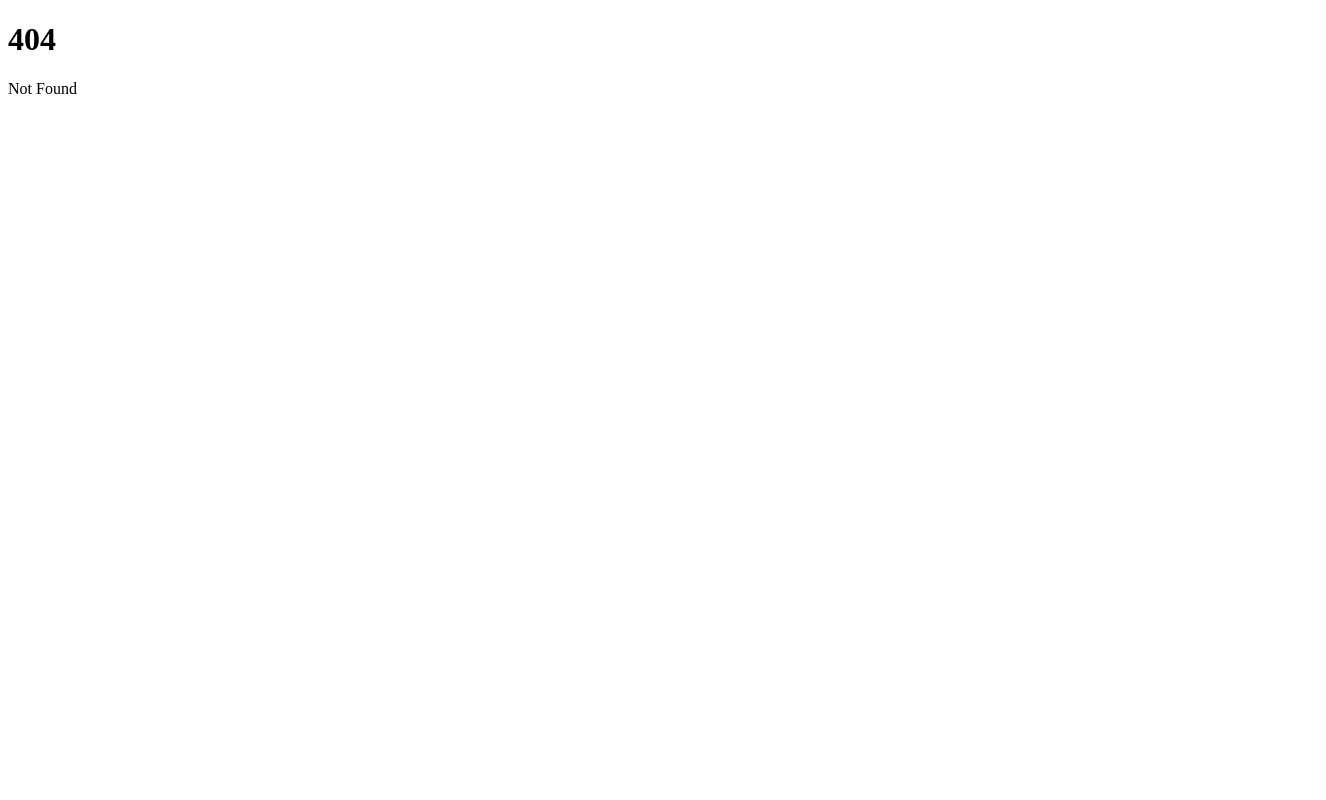
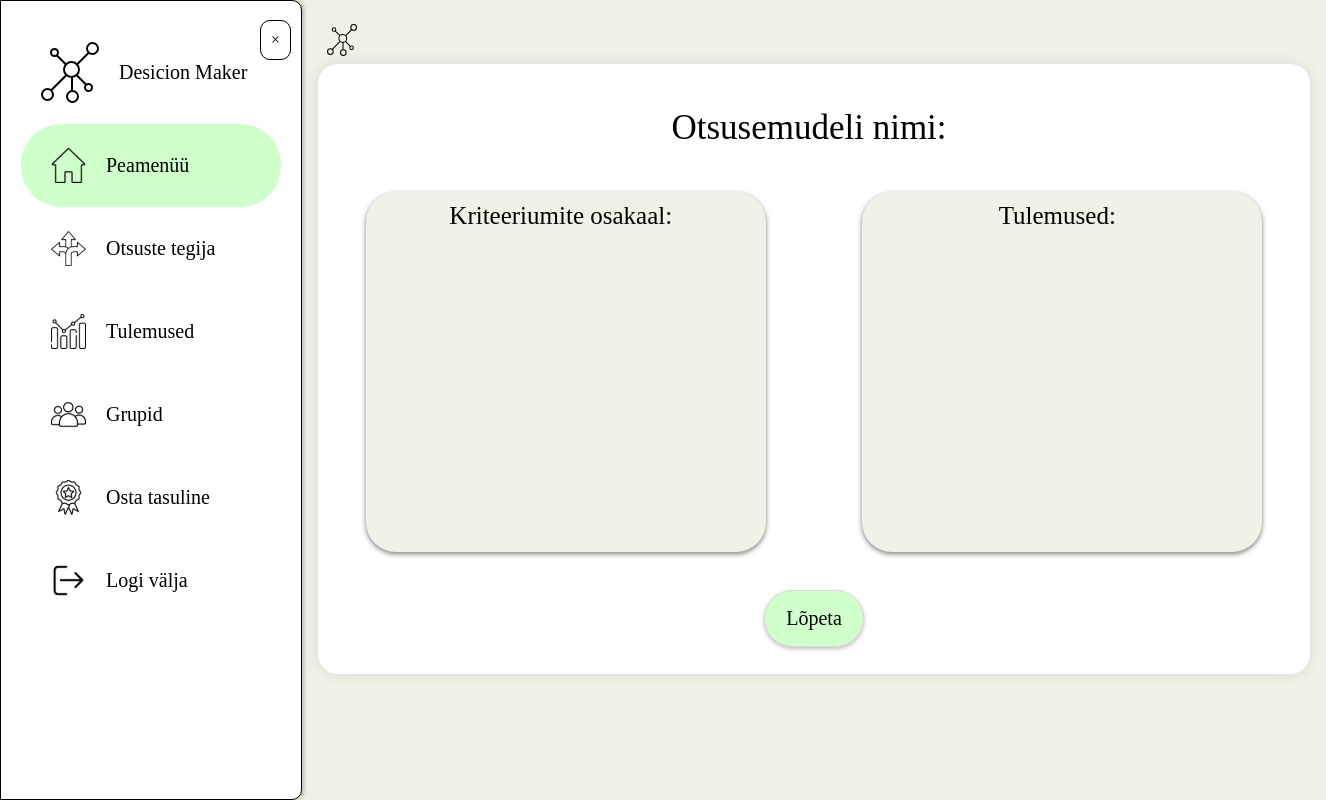
Before and after one commit to TLU-DTI/Ryhm-4, a SvelteKit app in the folder my-app/: page /vaata-tulemusi/tulemused in a window 1280 px wide. Before the commit this address had no page. Shown: the whole page, 1326 px wide, since content can reach past the window. Built offline with nearby package versions, Linux system fonts and the light colour scheme.

Commit message:
parandatud go to nupp

```diff
--- /dev/null
+++ b/my-app/src/routes/(app)/otsustaja/+page.svelte
@@ -0,0 +1,129 @@
+<script lang="ts">
+    import Button from "$lib/components/Button.svelte";
+    import { goto } from "$app/navigation";
+    import { onMount } from 'svelte';
+    import { get } from 'svelte/store';
+    import { page } from "$app/stores";
+    let code: number | null = null
+
+onMount(() => {
+const urlCode = get(page).url.searchParams.get("code");
+if (urlCode) {
+    code = parseInt(urlCode, 10);
+}
+});
+
+let kriteeriumid: { title: string, lk: number}[] = [
+    { title: "kriteerium 1",lk:1 },
+    { title: "kriteerium 2",lk:2 },
+    { title: "kriteerium 3",lk:3 },
+    { title: "kriteerium 4",lk:4 }
+];
+
+</script>
+
+<section class="container">
+    <div class="button-container">
+        <h2>Milline on Sinu valik, kui kriteeriumiks on:</h2>
+        <div class="button-name">
+            {#each kriteeriumid as kriteerium }
+                {#if code===kriteerium.lk}
+                <div class="nupp">{kriteerium.title}</div>
+                {/if}
+            {/each}
+            <br>
+            <div class="form">
+            <form class="likert-form">
+                <input type="radio" id="radio5" name="likert" value="5">
+                <label for="radio5"></label>
+                <input type="radio" id="radio4" name="likert" value="4">
+                <label for="radio4"></label>
+
+                <input type="radio" id="radio3" name="likert" value="3">
+                <label for="radio3"></label>
+
+                <input type="radio" id="radio2" name="likert" value="2">
+                <label for="radio2"></label>
+
+                <input type="radio" id="radio1" name="likert" value="1">
+                <label for="radio1"></label>
+              </form>
+            </div>
+        </div>
+        <br>
+        <div class="buttons">
+            <Button style="secondary" on:click={() => goto("/")} on:keydown>Tagasi
+            </Button>
+            <Button on:click={() => goto("/tasuline-ot-valikud/otsusemudel")} on:keydown>Jätka</Button>
+        </div>
+    </div>
+</section>
+
+<style>
+    section.container {
+        display: flex;
+        justify-content: center;
+        align-items: center;
+        flex: 0.7;
+    }
+
+    .button-container {
+        background-color: white;
+        display: flex;
+        flex-direction: column;
+        border-radius: 20px;
+        padding: 50px;
+        width: 1000px;
+        height: 500px;
+        height: auto;
+        box-shadow: 0px 0px 15px rgba(0, 0, 0, 0.1); /* varjuefekt */
+    }
+
+    .button-name {
+        display: flex;
+        align-items: center;
+        flex-direction: column;
+    }
+    .nupp{
+        padding: 10px;
+        background-color: green;
+
+    }
+
+    .buttons{
+        margin-top: 20px;
+        display: flex;
+        justify-content: space-between;
+    }
+
+    h2{
+        font-size: 30px;
+    }
+
+    .form{
+        background-color: #fff;
+  box-shadow: 0 0 10px rgba(0,0,0,0.1);
+  padding: 20px;
+  width: 70%;
+    }
+    .likert-form {
+        display: flex;
+        justify-content: space-between;
+        flex-wrap: wrap;
+        align-items: center;
+        flex-direction: row;
+    }
+
+    input[type="radio"] + label {
+    cursor: pointer;
+    padding: 10px;
+    display: flex;
+    justify-content: center;
+    align-items: center;
+    text-align: center;
+    margin-bottom: 5px;
+    border-radius: 4px;
+}
+
+
+</style>
--- a/my-app/src/routes/(app)/tasuline-ot-valikud/sisesta-kriteeriumid/+page.svelte
+++ b/my-app/src/routes/(app)/tasuline-ot-valikud/sisesta-kriteeriumid/+page.svelte
@@ -48,7 +48,7 @@
             <br>
             <div class="buttons">
                 <Button style="secondary" on:click={() => goto("/tasuline-ot-valikud/valikud")} on:keydown>Tagasi</Button>
-                <Button on:click={() => goto("/tasuline-ot-valikud/vali-kriteeriumid")} on:keydown>Jätka</Button>
+                <Button on:click={() => goto("/tasuline-ot-valikud/vali-kriteeriumid?code=1")} on:keydown>Jätka</Button>
             </div>
     </div>
 
--- /dev/null
+++ b/my-app/src/routes/(app)/vaata-tulemusi/tulemused/+page.svelte
@@ -0,0 +1,194 @@
+<script lang="ts">
+    import Button from "$lib/components/Button.svelte";
+    import { goto } from "$app/navigation";
+    import { page } from "$app/stores";
+    import { onMount } from 'svelte';
+    import { get } from 'svelte/store';
+    let code: number | null = null
+
+    onMount(() => {
+        const urlCode = get(page).url.searchParams.get("code");
+        if (urlCode) {
+            code = parseInt(urlCode, 10);
+        }
+    });
+
+    let valikud: { title: string, lk: number, per: number}[] = [
+        { title: "Valik 1",lk: 1, per: 67.4},
+        { title: "valik 2",lk: 1, per: 15.2},
+        { title: "valik 3",lk: 1, per: 10.9},
+        { title: "valik 4" ,lk: 1, per: 6.6}
+    ];
+
+    let kriteeriumid: { title: string, lk: number, per: number }[] = [
+        { title: "kriteerium1", lk: 1, per: 40.0},
+        { title: "kriteerium2", lk: 1, per: 10.0},
+        { title: "kriteerium3", lk: 1, per: 20.0},
+        { title: "kriteerium4", lk: 1, per: 30.0}
+    ];
+</script>
+
+<section class="container">
+    <div class="icontainer">
+        <div class="header">
+            <h2>Otsusemudeli nimi:</h2>
+        </div>
+        <div class="box">
+            <div class="kritnimi">
+                <h2>Kriteeriumite osakaal:</h2>
+                {#each kriteeriumid as kriteerium }
+                    {#if code === kriteerium.lk}
+                        <div class="text" style="--percentage: {kriteerium.per}%" ><p>{kriteerium.title}</p>
+                             <div class="percentage"><p>{kriteerium.per}%</p></div>
+                        </div>
+                    {/if}
+                {/each}
+            </div>
+            <div class="tulemused">
+                <h2>Tulemused:</h2>
+                {#each valikud as valik }
+                    {#if code === valik.lk}
+                        <div class="tulem" style="--percentage: {valik.per}%">
+                            <p>{valik.title}</p>
+                            <div class="percent"><p>{valik.per}%</p></div>
+                        </div>
+                    {/if}
+                {/each}
+            </div>
+        </div>
+        <br>
+        <div class="buttons">
+            <Button size="large" on:click={() => goto("/")} on:keydown>Lõpeta</Button>
+        </div>
+    </div>
+</section>
+
+<style>
+    .buttons {
+        margin-top: 20px;
+        display: flex;
+        justify-content: center;
+        margin-bottom: 20px;
+    }
+    section.container {
+        display: flex;
+        justify-content: center;
+        align-items: center;
+        flex: 0.7;
+    }
+    .icontainer {
+        background-color: white;
+        border-radius: 20px;
+        width: 1000px;
+        height: 500px;
+        box-shadow: 0px 0px 15px rgba(0, 0, 0, 0.1);
+        padding-bottom: 110px;
+    }
+
+    .icontainer h2 {
+        text-align: center;
+        margin-right: 10px;
+        font-size: 35px;
+    }
+    .header {
+        padding: 15px;
+    }
+
+    .box {
+        display: grid;
+        grid-template-columns: 1fr 1fr;
+        flex-direction: row;
+        gap: 1px;
+        align-items: center;
+        place-items: center;
+    }
+
+    .kritnimi .text {
+        background-color: white;
+    }
+
+    .kritnimi h2, .tulemused h2 {
+        text-align: center;
+        font-size: 25px;
+        margin-top: 10px;
+    }
+
+    .kritnimi .text, .tulemused .tulem {
+        display: flex;
+        align-items: center;
+        justify-content: space-between;
+        margin-bottom: 10px;
+        border-radius: 30px;
+        width: 90%;
+        padding: 0 10px;
+        box-shadow: 0 2px 5px rgba(0, 0, 0, 0.3);
+        height: 50px;
+        position: relative;
+        overflow: hidden;
+    }
+
+    .kritnimi .percentage, .tulemused .percent {
+        margin-left: 70px;
+        z-index: 1;
+    }
+
+    .kritnimi, .tulemused {
+        display: flex;
+        flex-direction: column;
+        align-items: center;
+        border-radius: 30px;
+        background-color: #F2F1E7;
+        border-width: 1px;
+        width: 400px;
+        height: 360px;
+        box-shadow: 0 2px 5px rgba(0, 0, 0, 0.5);
+    }
+
+    .kritnimi .text p, .tulemused .tulem p {
+        margin: 0;
+        text-align: center;
+        font-size: 20px;
+        z-index: 1;
+    }
+
+    .tulem{
+        background-color: white;
+    }
+
+    .tulem::before {
+        content: '';
+        position: absolute;
+        top: 0;
+        left: 0;
+        height: 100%;
+        width: 0;
+        background-color: #C4F1C0;
+        z-index: 0;
+        animation: fillAnimation 4s ease forwards;
+    }
+
+    .text{
+        background-color:white;
+    }
+
+    .text::before{
+        content: '';
+        position: absolute;
+        top: 0;
+        left: 0;
+        height: 100%;
+        width: 0;
+        background-color: #C4F1C0;
+        z-index: 0;
+        animation: fillAnimation 4s ease forwards;
+    }
+
+    @keyframes fillAnimation {
+        from {
+            width: 0;
+        }
+        to {
+            width: var(--percentage);
+        }
+    }
+</style>
```
